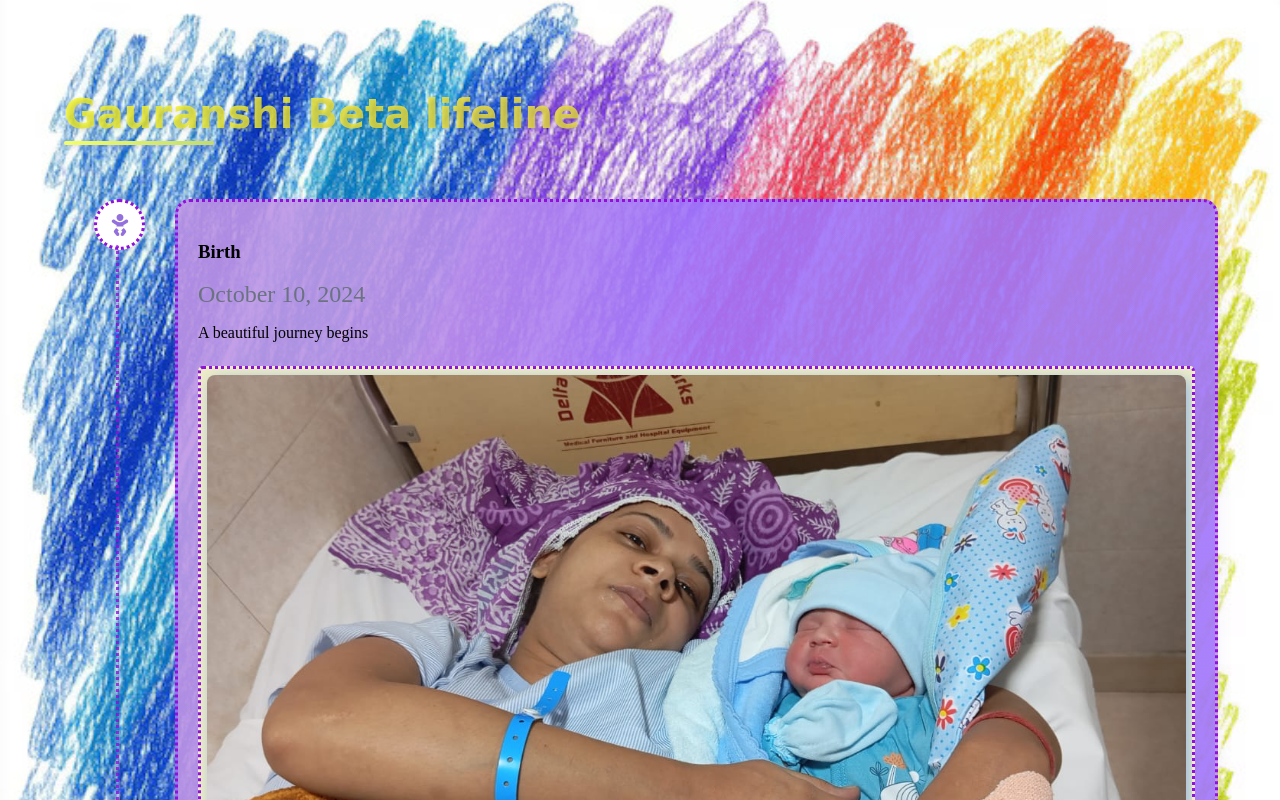
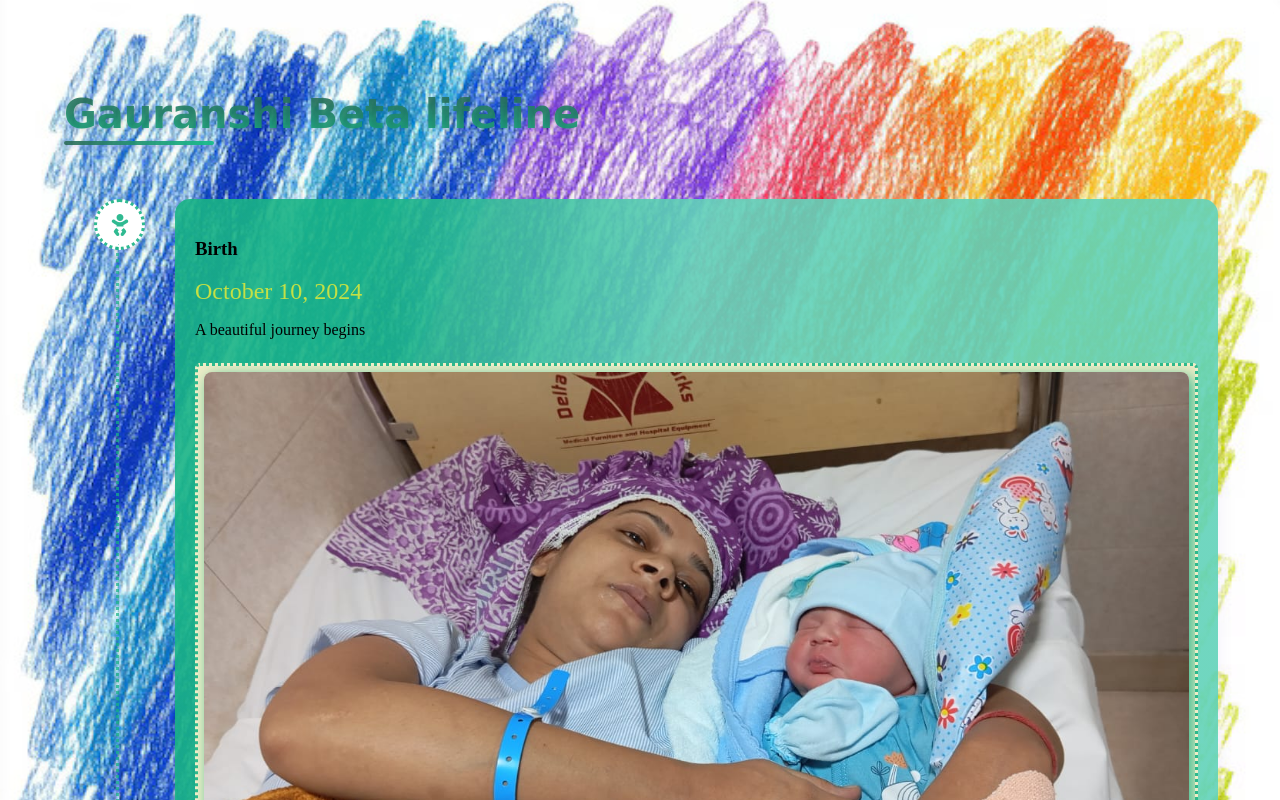
Before and after one commit to PRS12/Gaura_project, a Next.js app: page / in a window 1280 px wide. Shown: the top 800 px of the page. Built offline with nearby package versions, Linux system fonts and the light colour scheme.

Commit message:
commit for the day 19july 19:10pm

```diff
--- a/styles/Timeline.module.css
+++ b/styles/Timeline.module.css
@@ -25,7 +25,7 @@
 
 .icon {
   background: #fff;
-  border: 3px dotted #9370DB;
+  border: 3px dotted #19b385e6 ;
   border-radius: 60%;
   width: 45px;
   height: 45px;
@@ -34,7 +34,7 @@
   align-items: center;
   flex-shrink: 0;
   font-size: 22px;
-  color: #9370DB;
+  color: #19b385e6 ;
   box-shadow: 0 4px 8px rgba(147, 112, 219, 0.2);
   transition: all 0.3s ease;
   position: relative;
@@ -54,12 +54,12 @@
   z-index: -1;
   opacity: 0;
   transition: opacity 0.3s ease;
-  border: 3px dotted #9370DB;
+  border: 3px dotted #19b385e6 ;
 }
 
 .icon:hover {
   background: #fff;
-  color: #8A2BE2;
+  color: #19b385e6 ;
   transform: scale(1.2);
   border-style: dotted;
 }
@@ -70,14 +70,15 @@
 }
 
 .textContent {
-  background: linear-gradient(90deg, rgba(191, 149, 230, 0.9) 20%, rgba(160, 116, 250, 0.9) 50%);
+  background: linear-gradient(90deg, #19b385e6 20%, #61d2b9e6 50%);
   backdrop-filter: blur(5px);
   padding: 20px;
   border-radius: 15px;
   flex-grow: 2;
   box-shadow: 0 4px 15px rgba(147, 112, 219, 0.1);
   position: relative;
-  border: 3px dotted #9370DB;
+  border-color: #19b385e6 ;
+  border: 3pcx dotted #19b385e6;
   animation: borderDash 15s linear infinite;
 }
 
@@ -87,18 +88,18 @@
   top: 45px;
   bottom: 0;
   width: 3px;
-  background: #9370DB;
+  background: #19b385e6;
   z-index: 2;
   border-radius: 4px;
   opacity: 0.8;
   filter: drop-shadow(0 3px 4px rgba(147, 112, 219, 0.2));
-  border-left: 3px dotted #9370DB;
+  border-left: 3px dotted #19b385e6 ;
   background: transparent;
   animation: borderDash 15s linear infinite;
 }
 
 .timeText {
-  color: #6b7280;
+  color: #c4e045;
   font-size: 1.5rem;
 }
 
@@ -108,9 +109,9 @@
   overflow: hidden;
   cursor: pointer;
   transition: transform 0.3s ease;
-  border: 3px dotted #9370DB;
+  border: 3px dotted #19b385e6 ;
   animation: borderDash 15s linear infinite;
-  box-shadow: 1 6px 20px rgba(147, 112, 219, 0.2);
+  box-shadow: 1 6px 20px rgba(213, 243, 94, 0.2);
   position: relative;
   padding: 6px;
   background: #efedc7;
@@ -172,7 +173,7 @@
   display: flex;
   align-items: center;
   justify-content: center;
-  border: 4px dotted #9370DB;
+  border: 4px dotted #19b385e6 ;
   animation: borderDash 15s linear infinite;
   margin-right: 50px;
 }
@@ -190,7 +191,7 @@
   height: auto;
   transition: transform 0.5s ease;
   border-radius: 8px;
-  box-shadow: 4px 4px 15px rgba(103, 151, 240, 0.641);
+  box-shadow: 4px 4px 15px #19b385e6 ;
 }
 
 .imageContainer:hover {
@@ -210,7 +211,7 @@
   padding: 15px;
   border-radius: 8px;
   width: 100%;
-  border: 2px dotted #9370DB;
+  border: 2px dotted #19b385e6 ;
   animation: borderDash 15s linear infinite;
 }
 
@@ -228,7 +229,7 @@
 }
 
 .modalTextArea::placeholder {
-  color: #9370DB;
+  color: #19b385e6 ;
   opacity: 0.6;
 }
 
@@ -272,19 +273,19 @@
 
 @keyframes borderDash {
   0% {
-    border-color: #9370DB;
+    border-color: #19b385e6 ;
   }
   25% {
-    border-color: #8A2BE2;
+    border-color: #19b385e6;
   }
   50% {
-    border-color: #9400D3;
+    border-color: #19b385e6;;
   }
   75% {
-    border-color: #8B008B;
+    border-color: #19b385e6;;
   }
   100% {
-    border-color: #9370DB;
+    border-color: #19b385e6;
   }
 }
 
--- a/styles/globals.css
+++ b/styles/globals.css
@@ -46,7 +46,7 @@ h1 {
   font-size: 2.5rem;
   margin-bottom: 1.5rem;
   text-shadow: 2px 2px 4px rgba(0, 0, 0, 0.1);
-  background: linear-gradient(60deg, #f5f82dd9, #dbb970);
+  background: linear-gradient(180deg, #2c6856e6, #19bd8cf6);
   -webkit-background-clip: text;
   background-clip: text;
   color: transparent;
@@ -61,7 +61,7 @@ h1::after {
   left: 0;
   width: 150px;
   height: 4px;
-  background: linear-gradient(120deg, #f3ff69, #c0db70);
+  background: linear-gradient(90deg, #2c6856e6, #19bd8cf6);
   border-radius: 2px;
   box-shadow: 0 2px 4px rgba(147, 112, 219, 0.2);
 }
```
